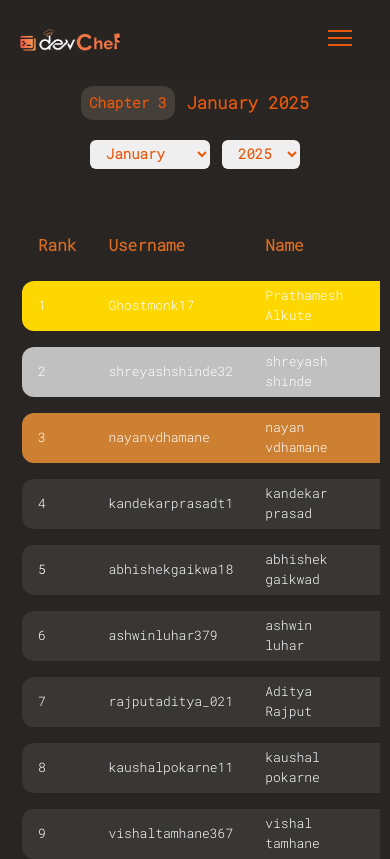
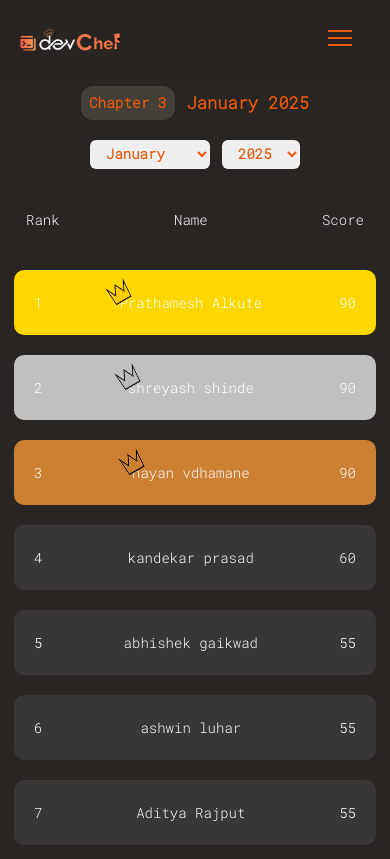
Before and after one commit to suyashcodes/DevChef, a React (Vite) app: page /leaderboard in a window 390 px wide. Shown: the top 859 px of the page. Built offline with nearby package versions, Linux system fonts and the light colour scheme; a web font is replaced by a local one.

Commit message:
responsive design for mobile devices

```diff
--- a/src/components/LeaderboardElement.jsx
+++ b/src/components/LeaderboardElement.jsx
@@ -89,7 +89,6 @@ const LeaderboardElement = ({shadow, backgroundColor, color, rank, item}) => {
 
             {width <= 600 && <motion.div
                 variants={individualProblemsVariants}
-                // style={{ display: 'none', scaleY: 0 }}
                 className='w-[80%] m-auto p-[10px] rounded-lg mt-[20px]'
             >
                 <div className=' w-full text-center flex items-center justify-between'>
--- a/src/components/LeaderboardItem.jsx
+++ b/src/components/LeaderboardItem.jsx
@@ -62,7 +62,6 @@ const LeaderboardItem = ({ index, item, keys }) => {
                 // for mobile
 
 
-
         }</motion.tr>
     )
 }
--- /dev/null
+++ b/src/components/Participant.jsx
@@ -0,0 +1,119 @@
+import React, { useEffect, useState } from 'react'
+import { motion } from 'framer-motion'
+import { img } from 'framer-motion/client'
+
+
+
+
+const Participant = ({ index, item, keys }) => {
+
+    const [width, setWidth] = useState(window.innerWidth)
+    const [isActive, setIsActive] = useState(false)
+
+
+    const boxVariants = {
+        initial: {
+            scale: 1,
+            backgroundColor: '#123123'
+        },
+        whileHover: {
+            scale: 1.02,
+            backgroundColor: '#fff',
+            color: '#000',
+            boxShadow: '0px 0px 20px 2px #474340',
+            // height: '220px'
+        },
+        expand: {
+            scale: 1,
+            backgroundColor: '#fff',
+            color: '#000',
+            boxShadow: '0px 0px 20px 2px #474340',
+        }
+    }
+
+    const questionsVariants = {
+        initial: {
+            opacity: 1,
+            // scale: 0
+        },
+        animate: {
+            opacity: 1,
+            // scale: 1,
+        },
+        whileHover: {
+            opacity: 1,
+        }
+    }
+
+    function getRankingColor(index) {
+        if (index == 0) return 'bg-[#FFD700]'
+        else if (index == 1) return 'bg-[#C0C0C0]'
+        else if (index == 2) return 'bg-[#CD7F32]'
+        else return 'bg-[#383736]'
+    }
+
+
+    function handleResize() {
+        setWidth(window.innerWidth)
+    }
+
+
+    useEffect(() => {
+        window.addEventListener('resize', handleResize)
+        handleResize()
+
+        return () => {
+            window.removeEventListener('resize', handleResize)
+        }
+    }, [])
+
+    // useEffect(() => {
+    //   if(width > 600) setIsActive(true)
+    //     else setIsActive(false)
+
+    //   return () => {
+
+    //   }
+    // }, [width])
+
+
+
+
+    return (
+        <motion.div
+            className={`ranker-section overflow-hidden gap-[10px] flex flex-col items-center py-[22px] rounded-[10px] ${getRankingColor(index)} `}
+            variants={boxVariants}
+            whileTap={'expand'}
+            whileHover={'whileHover'}
+            onClick={() => setIsActive(!isActive)}
+        >
+            <div className="header w-full px-5 flex items-center justify-between">
+                <h3>{item.Rank}</h3>
+                <div className='relative'>
+                    {index == 0 && <img className='absolute w-[20px] h-[20px] rotate-[-30deg] top-[-10px] left-[-10px]' src='/icons/golden-crown.png' />}
+                    {index == 1 && <img className='absolute w-[20px] h-[20px] rotate-[-30deg] top-[-10px] left-[-10px]' src='/icons/silver-crown.png' />}
+                    {index == 2 && <img className='absolute w-[20px] h-[20px] rotate-[-30deg] top-[-10px] left-[-10px]' src='/icons/bronze-crown.png' />}
+                    <h3>{item.Name}</h3>
+                </div>
+                <h3>{item.Score}</h3>
+            </div>
+
+
+            {isActive && <motion.div
+                className='flex flex-col gap-3 justify-center items-center p-[10px] bg-white text-black rounded-md'
+            // variants={questionsVariants}
+            >{
+                    keys.map((key, index) => {
+                        if (key.startsWith('Q'))
+                            return <div key={index} className=' flex items-center w-[100px] justify-between'>
+                                <p className='font-bold'>{key}</p>
+                                <p>{item[key]}</p>
+                            </div>
+                    })
+                }</motion.div>}
+
+        </motion.div>
+    )
+}
+
+export default Participant
--- a/src/pages/LeaderBoard.jsx
+++ b/src/pages/LeaderBoard.jsx
@@ -5,6 +5,7 @@ import Papa from "papaparse";
 import LeaderboardElement from '../components/LeaderboardElement';
 import { div } from 'framer-motion/client';
 import LeaderboardItem from '../components/LeaderboardItem';
+import Participant from '../components/Participant'
 
 const LeaderBoard = () => {
 
@@ -176,10 +177,10 @@ const LeaderBoard = () => {
                 </div>
 
 
-                <div className='overflow-x-scroll px-3'>
+                {/* <div className='overflow-x-scroll px-3'>
                     {(data && keys) ? <table className=" w-full border-separate border-spacing-y-4 ">
                         <thead>
-                            <tr >{
+                            <tr>{
                                 keys.map((key, index) => {
                                     if (!key.toLowerCase().startsWith('q'))
                                         return <th key={index} className="text-left font-bold px-4 py-2 text-[#dc6e24] text-[16px]">{key}</th>
@@ -200,7 +201,25 @@ const LeaderBoard = () => {
 
                     }
 
-                </div>
+                </div> */}
+
+
+                {(data && keys) ? <div className='px-1 w-full max-w-[1000px] m-auto'>
+                    <div className="header flex items-center mb-[40px] justify-between px-3">
+                        <h3>Rank</h3>
+                        <h3>Name</h3>
+                        <h3>Score</h3>
+                    </div>
+
+                    <div className="participants flex flex-col justify-center gap-y-[20px]">
+                        {data.map((item, index) => {
+                            return <Participant key={index} item={item} index={index} keys={keys} />
+                        })}
+                    </div>
+
+                </div> : <div className='m-auto'>
+                    Nothing Cooked.
+                </div>}
 
             </section>
 
```
Also changed, not shown: public/leaderboardData/January2025.csv, public/leaderboardData/September2024.csv.
